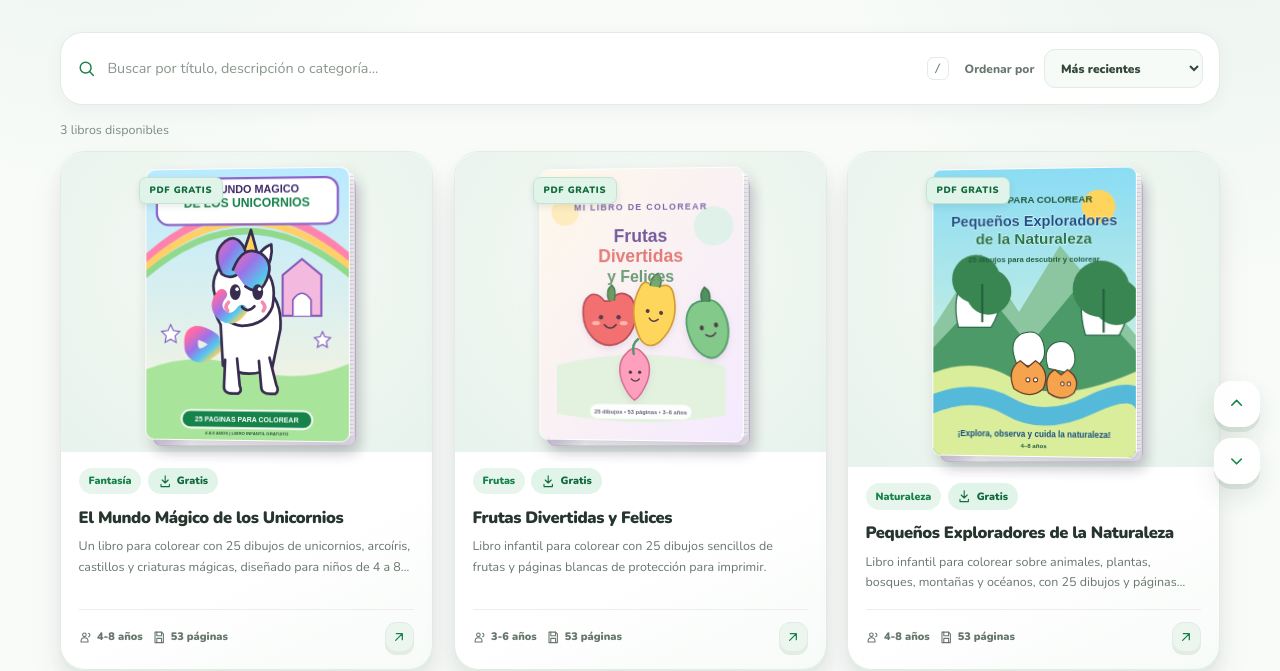
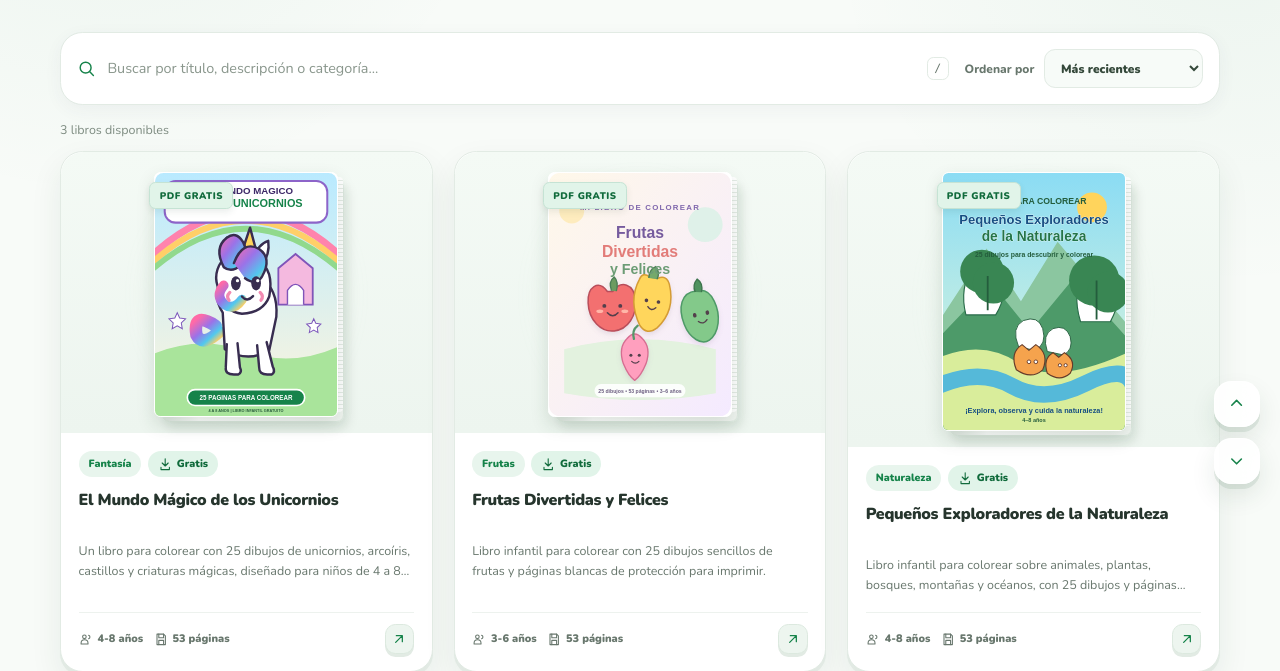
Before and after one commit to gpldroid/kidsbooks, an Astro site: page /kidsbooks/libros in a window 1280 px wide. Shown: the part 296-967 px from the top of the page. Built offline with nearby package versions, Linux system fonts and the light colour scheme; Astro itself is replaced by a stand-in of ours.

Commit message:
Unify homepage book card and cover styling (CSS only)

```diff
--- a/src/components/BookCard.astro
+++ b/src/components/BookCard.astro
@@ -42,30 +42,40 @@ const detailUrl = `${base}libros/${book.data.slug}/`;
   </a>
 </article>
 <style>
-  .book-card { height:100%; border:1px solid #e2ebe4; border-radius:1.55rem; background:linear-gradient(155deg,#fff 0%,#fff 72%,#f7fbf8 100%); box-shadow:0 4px 0 #e2ebe4,0 10px 18px rgb(68 54 89 / 7%),0 22px 38px rgb(68 54 89 / 6%); transform:perspective(1100px) translateY(0) rotateX(0); transition:transform .32s cubic-bezier(.2,.8,.2,1),box-shadow .32s,border-color .32s; }
-  .book-card:hover { transform:perspective(1100px) translateY(-7px) rotateX(1.5deg); border-color:#b7d9c2; box-shadow:0 5px 0 #d4e8da,0 15px 26px rgb(68 54 89 / 10%),0 28px 48px rgb(68 54 89 / 12%); }
-  .book-card-link { display:flex; height:100%; flex-direction:column; overflow:hidden; border-radius:inherit; color:inherit; text-decoration:none; }
-  .book-card-stage { display:grid; min-height:210px; place-items:center; padding:1rem 1rem .65rem; background:radial-gradient(ellipse at 50% 40%,#fff 0%,#edf5ef 58%,#e8f3ed 100%); }
-  .book-card-media { position:relative; display:grid; width:min(100%,205px); aspect-ratio:3/4; place-items:center; isolation:isolate; }
-  .book-card-media::before { position:absolute; z-index:-1; inset:9px -7px -5px 9px; border:1px solid rgb(73 60 93 / 12%); border-radius:.55rem; background:linear-gradient(90deg,#d7cde2,#fff 18%,#eee8f4); box-shadow:5px 7px 12px rgb(49 42 65 / 13%); content:""; transform:translateZ(-10px); }
-  .book-cover { position:relative; z-index:1; width:100%; height:100%; border:1px solid rgb(255 255 255 / 80%); border-radius:.55rem; object-fit:cover; box-shadow:inset 3px 0 5px rgb(255 255 255 / 40%),5px 9px 16px rgb(49 42 65 / 20%); transform:perspective(650px) rotateY(-4deg); transition:transform .4s cubic-bezier(.2,.8,.2,1),box-shadow .4s; }
-  .book-card:hover .book-cover { transform:perspective(650px) rotateY(-1deg) translateY(-3px); box-shadow:inset 3px 0 5px rgb(255 255 255 / 40%),8px 13px 20px rgb(49 42 65 / 23%); }
-  .book-card-pages { position:absolute; z-index:0; top:5px; right:-5px; bottom:5px; width:8px; border-radius:0 4px 4px 0; background:repeating-linear-gradient(180deg,#fff 0 3px,#e8e2ee 3px 4px); transform:skewY(-2deg); }
-  .book-card-ribbon { position:absolute; z-index:3; top:9px; left:-5px; padding:.35rem .6rem; border:1px solid #c5e3d4; border-radius:.45rem; background:#e1f4e9; color:#116b3c; font-size:.58rem; font-weight:1000; letter-spacing:.07em; box-shadow:0 3px 7px rgb(49 80 61 / 10%); }
-  .book-card-glow { position:absolute; z-index:-2; inset:15% 10%; border-radius:50%; background:#cce8d5; filter:blur(28px); opacity:.45; }
-  .book-card-content { display:flex; flex:1; flex-direction:column; padding:1rem 1.1rem 1.1rem; }
-  .book-card-tags { display:flex; flex-wrap:wrap; align-items:center; gap:.4rem; }
-  .book-tag { display:inline-flex; align-items:center; gap:.3rem; border-radius:999px; padding:.32rem .62rem; font-size:.66rem; font-weight:950; }
-  .book-tag-category { background:#e8f5ed; color:#16834a; }.book-tag-free { background:#e1f4e9; color:#116b3c; }
-  .book-tag-free svg,.book-meta svg { width:.9rem; height:.9rem; fill:none; stroke:currentColor; stroke-width:1.8; stroke-linecap:round; stroke-linejoin:round; }
-  .book-card-content h2 { margin:.8rem 0 0; color:#26352d; font-size:1.03rem; font-weight:1000; letter-spacing:-.025em; line-height:1.35; }
-  .book-card-description { display:-webkit-box; overflow:hidden; margin:.45rem 0 1rem; color:#68776d; font-size:.78rem; line-height:1.65; -webkit-box-orient:vertical; -webkit-line-clamp:2; }
-  .book-card-footer { display:flex; align-items:center; gap:.6rem; margin-top:auto; padding-top:.75rem; border-top:1px solid #f0ebf3; }
-  .book-meta { display:inline-flex; align-items:center; gap:.25rem; color:#68776d; font-size:.68rem; font-weight:850; white-space:nowrap; }
-  .book-open-icon { display:grid; width:1.85rem; height:1.85rem; place-items:center; margin-left:auto; border:1px solid #e2ebe4; border-radius:.7rem; background:#edf5ef; color:#16834a; box-shadow:0 3px 0 #e2ebe4; transition:transform .2s,box-shadow .2s,background .2s; }
+  .book-card { height:100%; min-width:0; overflow:hidden; border:1px solid #e2ebe4; border-radius:1.4rem; background:#fff; box-shadow:0 4px 0 rgb(31 90 54 / 6%),0 14px 32px rgb(31 64 43 / 8%); transition:transform .25s ease,border-color .25s ease,box-shadow .25s ease; }
+  .book-card:hover { transform:translateY(-5px); border-color:#b7d9c2; box-shadow:0 5px 0 #d4e8da,0 20px 38px rgb(31 64 43 / 12%); }
+  .book-card-link { display:flex; height:100%; min-height:100%; flex-direction:column; overflow:hidden; border-radius:inherit; color:inherit; text-decoration:none; }
+  .book-card-stage { display:grid; min-height:250px; place-items:center; padding:1.25rem 1rem 1rem; background:linear-gradient(180deg,#f4faf5 0%,#edf5ef 100%); }
+  .book-card-media { position:relative; display:grid; width:min(100%,184px); aspect-ratio:3/4; place-items:center; isolation:isolate; }
+  .book-card-media::before { position:absolute; z-index:-1; inset:8px -6px -5px 8px; border:1px solid #dce8df; border-radius:.45rem; background:linear-gradient(90deg,#e1e9e2,#fff 20%,#f1f5f1); box-shadow:4px 6px 12px rgb(31 64 43 / 10%); content:""; transform:translateZ(-8px); }
+  .book-cover { position:relative; z-index:1; display:block; width:100%; height:100%; border:1px solid #fff; border-radius:.4rem; background:#fff; object-fit:contain; object-position:center; box-shadow:0 8px 18px rgb(31 64 43 / 15%); transform:translateZ(0); transition:transform .3s ease,box-shadow .3s ease; }
+  .book-card:hover .book-cover { transform:translateY(-2px); box-shadow:0 12px 22px rgb(31 64 43 / 19%); }
+  .book-card-pages { position:absolute; z-index:0; top:5px; right:-5px; bottom:5px; width:7px; border-radius:0 4px 4px 0; background:repeating-linear-gradient(180deg,#fff 0 3px,#e5ece6 3px 4px); }
+  .book-card-ribbon { position:absolute; z-index:3; top:10px; left:-5px; padding:.34rem .58rem; border:1px solid #c5e3d4; border-radius:.4rem; background:#e1f4e9; color:#116b3c; font-size:.6rem; font-weight:950; letter-spacing:.055em; box-shadow:0 3px 7px rgb(31 64 43 / 9%); }
+  .book-card-glow { position:absolute; z-index:-2; inset:15% 10%; border-radius:50%; background:#cce8d5; filter:blur(24px); opacity:.4; }
+  .book-card-content { display:flex; flex:1; flex-direction:column; padding:1.05rem 1.1rem 1.1rem; }
+  .book-card-tags { display:flex; min-height:1.7rem; flex-wrap:wrap; align-items:center; gap:.4rem; }
+  .book-tag { display:inline-flex; align-items:center; gap:.3rem; border-radius:999px; padding:.32rem .62rem; font-size:.66rem; font-weight:900; }
+  .book-tag-category { background:#e8f5ed; color:#16834a; }
+  .book-tag-free { background:#e1f4e9; color:#116b3c; }
+  .book-tag-free svg,.book-meta svg { flex:0 0 auto; width:.9rem; height:.9rem; fill:none; stroke:currentColor; stroke-width:1.8; stroke-linecap:round; stroke-linejoin:round; }
+  .book-card-content h2 { display:-webkit-box; min-height:2.75em; overflow:hidden; margin:.75rem 0 0; color:#26352d; font-size:1rem; font-weight:950; letter-spacing:-.02em; line-height:1.38; -webkit-box-orient:vertical; -webkit-line-clamp:2; }
+  .book-card-description { display:-webkit-box; min-height:2.9em; overflow:hidden; margin:.45rem 0 1rem; color:#68776d; font-size:.78rem; line-height:1.65; -webkit-box-orient:vertical; -webkit-line-clamp:2; }
+  .book-card-footer { display:flex; min-height:2.2rem; flex-wrap:nowrap; align-items:center; gap:.65rem; margin-top:auto; padding-top:.7rem; border-top:1px solid #edf2ee; }
+  .book-meta { display:inline-flex; min-width:0; align-items:center; gap:.28rem; color:#68776d; font-size:.68rem; font-weight:850; white-space:nowrap; }
+  .book-open-icon { display:grid; flex:0 0 auto; width:1.85rem; height:1.85rem; place-items:center; margin-left:auto; border:1px solid #dce9df; border-radius:.65rem; background:#edf5ef; color:#16834a; box-shadow:0 3px 0 #e2ebe4; transition:transform .2s,box-shadow .2s,background .2s; }
   .book-open-icon svg { width:1rem; height:1rem; fill:none; stroke:currentColor; stroke-width:1.9; stroke-linecap:round; stroke-linejoin:round; }
-  .book-card:hover .book-open-icon { transform:translateY(2px); box-shadow:0 1px 0 #e2ebe4; background:#e8f5ed; }
-  @media(hover:none) { .book-card:hover { transform:none; }.book-card:hover .book-cover { transform:perspective(650px) rotateY(-4deg); } }
-  @media(max-width:560px) { .book-card-stage { min-height:175px; padding:.8rem .7rem .5rem; }.book-card-media { width:min(100%,160px); }.book-card-content { padding:.85rem .8rem .9rem; }.book-card-footer { gap:.35rem; }.book-meta { font-size:.62rem; } }
+  .book-card:hover .book-open-icon { transform:translateY(2px); box-shadow:0 1px 0 #e2ebe4; background:#e1f4e9; }
+  @media(hover:none) { .book-card:hover { transform:none; }.book-card:hover .book-cover { transform:none; } }
+  @media(max-width:560px) {
+    .book-card { border-radius:1.15rem; }
+    .book-card-stage { min-height:190px; padding:.85rem .65rem .7rem; }
+    .book-card-media { width:min(100%,142px); }
+    .book-card-content { padding:.85rem .8rem .9rem; }
+    .book-card-content h2 { font-size:.92rem; }
+    .book-card-footer { gap:.35rem; }
+    .book-meta { gap:.2rem; font-size:.61rem; }
+    .book-open-icon { width:1.65rem; height:1.65rem; }
+  }
   @media(prefers-reduced-motion:reduce) { .book-card,.book-cover,.book-open-icon { transition:none; } }
 </style>
```
